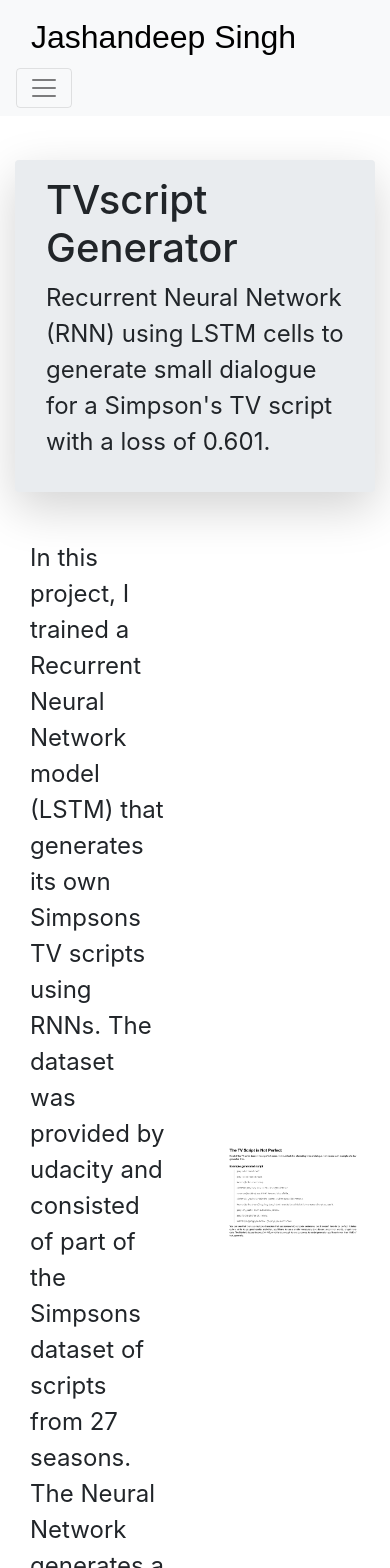
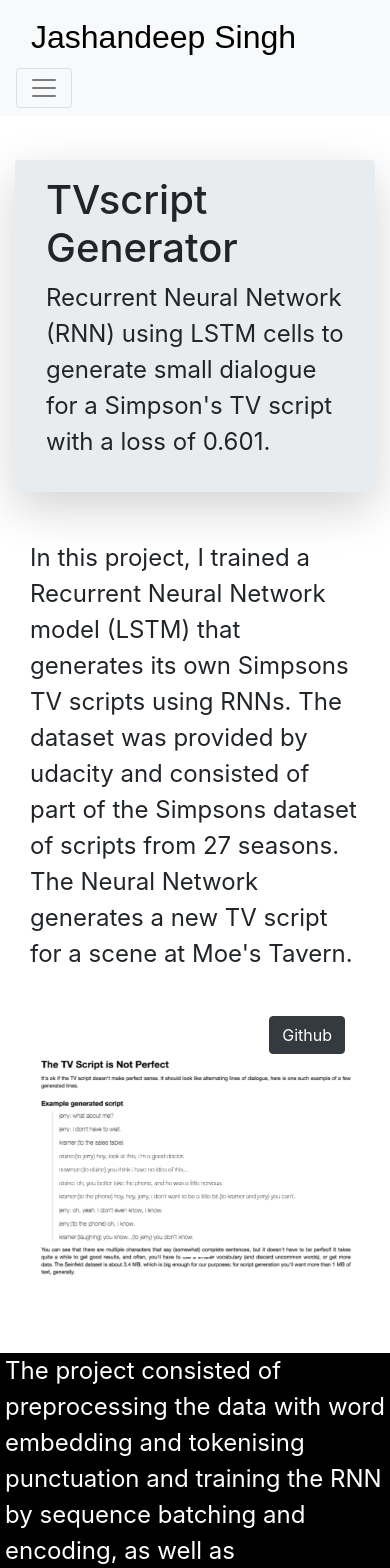
Before and after one commit to J268sing/My-Portfolio.github.io, a React (Create React App) app: page /TVscript in a window 390 px wide. Shown: the top 1568 px of the page. Built offline with nearby package versions, Linux system fonts and the light colour scheme.

Commit message:
mobile layout changes

```diff
--- a/src/projectsInfo/TVscript/TVscript.js
+++ b/src/projectsInfo/TVscript/TVscript.js
@@ -26,12 +26,9 @@
                     </Jumbotron>
                 </Container>
 
-
-
-
                 <Container className="ne-tvscript">
                     <Row className="check-tvscript" >
-                        <Col xs={6} md={6} xg={6} className="marg-tvscript" >
+                        <Col xs={12} md={6} xg={6} className="marg-tvscript" >
                             <Container >
 
 
@@ -46,7 +43,7 @@
                                 </a>
                             </div>
                         </Col>
-                        <Col className="k-tvscript" xs={6} md={6} xg={6} >
+                        <Col className="k-tvscript" xs={12} md={6} xg={6} >
                         <div>
 
                         <Carousel  >
```
